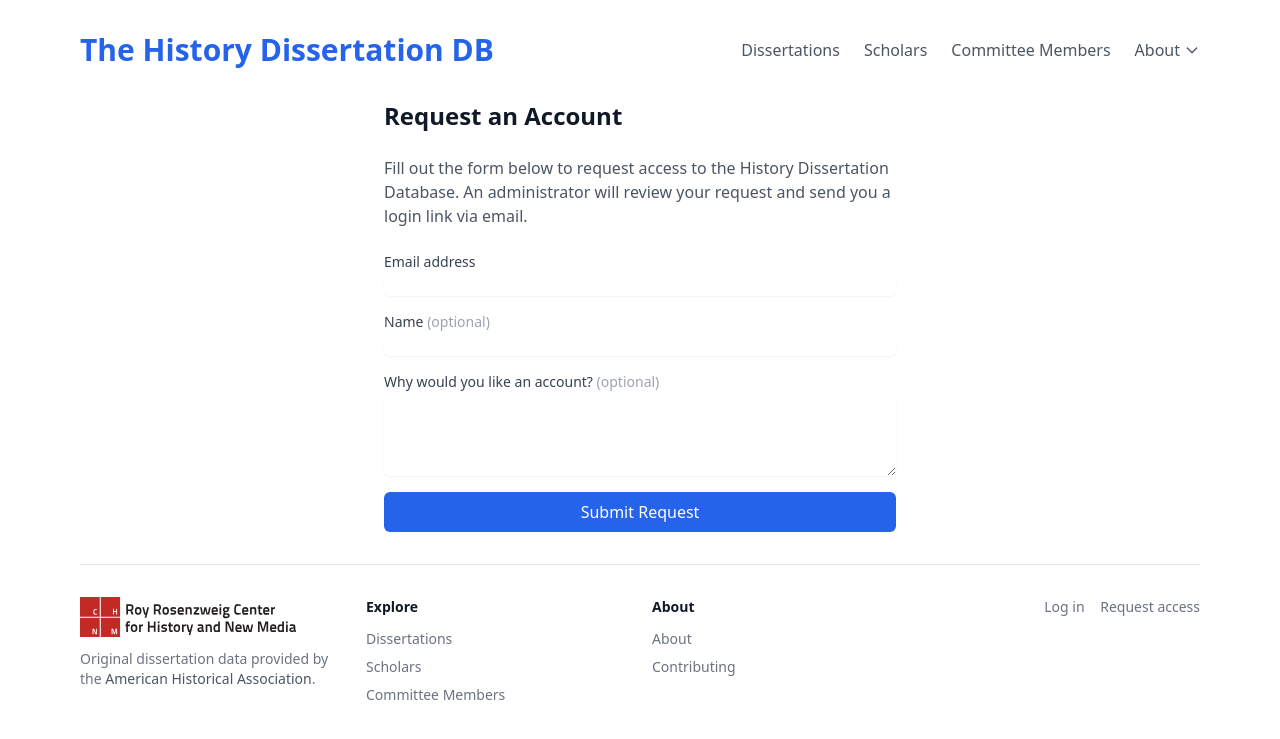
After one commit to chnm/diss-db, a Django app: page /request-account/ in a window 1280 px wide. The commit adds this page. Shown: the top 739 px of the page. Run offline with Django 5.2, Linux system fonts and the light colour scheme; parts of the project's set-up code (start-up, migrations or seed data) failed here and were passed over; some libraries are stand-ins or nearby versions.

Commit message:
feat(auth): add magic link authentication with admin-approved account requests
Add passwordless authentication flow: users request accounts at
/request-account/, admins approve via Django Admin (which creates a User
and emails a magic link), and subsequent logins happen via emailed
magic links at /login/. Includes rate limiting (3 req/hr/IP), superuser
email notifications on new requests, a cleanup command for expired
tokens and stale requests, and a custom SMTP backend for Docker EHLO
compatibility.

Co-Authored-By: Claude Opus 4.6 <noreply@anthropic.com>

```diff
--- /dev/null
+++ b/dissdb/context_processors.py
@@ -0,0 +1,7 @@
+from django.conf import settings
+
+
+def magic_link_settings(request):
+    return {
+        "MAGIC_LINK_EXPIRY_MINUTES": settings.MAGIC_LINK_EXPIRY_MINUTES,
+    }
--- a/dissdb/forms.py
+++ b/dissdb/forms.py
@@ -1,7 +1,7 @@
 from django import forms
 from django.forms import inlineformset_factory
 
-from .models import CommitteeMember, Dissertation, DissertationLink, Scholar, ScholarWebsite
+from .models import AccountRequest, CommitteeMember, Dissertation, DissertationLink, Scholar, ScholarWebsite
 
 INPUT_CLASSES = "mt-1 block w-full rounded-md border-gray-300 shadow-sm focus:border-blue-500 focus:ring-blue-500 sm:text-sm"
 TEXTAREA_CLASSES = "mt-1 block w-full rounded-md border-gray-300 shadow-sm focus:border-blue-500 focus:ring-blue-500 sm:text-sm"
@@ -73,3 +73,20 @@ DissertationLinkFormSet = inlineformset_factory(
         "label": forms.TextInput(attrs={"class": INPUT_CLASSES, "placeholder": "Optional display label"}),
     },
 )
+
+
+class AccountRequestForm(forms.ModelForm):
+    class Meta:
+        model = AccountRequest
+        fields = ["email", "name", "reason"]
+        widgets = {
+            "email": forms.EmailInput(attrs={"class": INPUT_CLASSES}),
+            "name": forms.TextInput(attrs={"class": INPUT_CLASSES}),
+            "reason": forms.Textarea(attrs={"class": TEXTAREA_CLASSES, "rows": 4}),
+        }
+
+
+class MagicLinkRequestForm(forms.Form):
+    email = forms.EmailField(
+        widget=forms.EmailInput(attrs={"class": INPUT_CLASSES}),
+    )
--- a/dissdb/urls.py
+++ b/dissdb/urls.py
@@ -40,6 +40,11 @@ urlpatterns = [
     path('scholar/<int:pk>/edit/', views.ScholarUpdateView.as_view(), name='scholar-edit'),
     path('dissertation/<int:pk>/edit/', views.DissertationUpdateView.as_view(), name='dissertation-edit'),
     path('scholar/<int:pk>/add-dissertation/', views.DissertationCreateView.as_view(), name='dissertation-create'),
+    # Auth
+    path('request-account/', views.request_account, name='request-account'),
+    path('login/', views.magic_link_login_request, name='login'),
+    path('auth/login/<str:token>/', views.magic_link_verify, name='magic-link-verify'),
+    path('logout/', views.logout_view, name='logout'),
     # path("scholarsapi/<int:pk>/", views.ScholarDetail.as_view()),
     # path('', include(router.urls)),
     # path('api-auth/', include('rest_framework.urls', namespace='rest_framework'))
--- a/dissdb/views.py
+++ b/dissdb/views.py
@@ -1,5 +1,13 @@
+import secrets
+from datetime import timedelta
+
+from django.conf import settings
+from django.contrib import messages
+from django.contrib.auth import get_user_model, login, logout
 from django.contrib.auth.mixins import LoginRequiredMixin
+from django.core.mail import send_mail
 from django.shortcuts import get_object_or_404, redirect, render
+from django.utils import timezone
 from django.utils.text import slugify
 from django.views import generic
 from django.views.generic.edit import UpdateView
@@ -19,9 +27,11 @@ from django.views.decorators.csrf import csrf_exempt
 from dissdb.serializers import ScholarCreateSerializer, ScholarSerializer
 
 from .filters import ComMemFilter, DissertationFilter, ScholarFilter
-from .forms import CommitteeMemberFormSet, DissertationForm, DissertationLinkFormSet, ScholarForm, ScholarWebsiteFormSet
-from .models import CommitteeMember, Dissertation, DissertationLink, Scholar, ScholarWebsite
+from .forms import AccountRequestForm, CommitteeMemberFormSet, DissertationForm, DissertationLinkFormSet, MagicLinkRequestForm, ScholarForm, ScholarWebsiteFormSet
+from .models import AccountRequest, CommitteeMember, Dissertation, DissertationLink, MagicLink, Scholar, ScholarWebsite
 from .tables import ComMemTable, DissTable, ScholarTable
+
+User = get_user_model()
 # import pandas as pd
 
 
@@ -232,7 +242,6 @@ class ScholarCreateView(LoginRequiredMixin, generic.CreateView):
     model = Scholar
     form_class = ScholarForm
     template_name = "dissertations/scholar_create.html"
-    login_url = "/admin/login/"
 
     def get_success_url(self):
         return self.object.get_absolute_url()
@@ -328,7 +337,6 @@ class ScholarUpdateView(LoginRequiredMixin, UpdateView):
     model = Scholar
     form_class = ScholarForm
     template_name = "dissertations/scholar_edit.html"
-    login_url = "/admin/login/"
 
     def get_context_data(self, **kwargs):
         if "website_formset" not in kwargs:
@@ -353,7 +361,6 @@ class DissertationUpdateView(LoginRequiredMixin, UpdateView):
     model = Dissertation
     form_class = DissertationForm
     template_name = "dissertations/dissertation_edit.html"
-    login_url = "/admin/login/"
 
     def get_context_data(self, **kwargs):
         if "link_formset" not in kwargs:
@@ -383,7 +390,6 @@ class DissertationCreateView(LoginRequiredMixin, generic.CreateView):
     model = Dissertation
     form_class = DissertationForm
     template_name = "dissertations/dissertation_create.html"
-    login_url = "/admin/login/"
 
     def get_context_data(self, **kwargs):
         context = super().get_context_data(**kwargs)
@@ -395,3 +401,122 @@ class DissertationCreateView(LoginRequiredMixin, generic.CreateView):
         form.instance.author = author
         self.object = form.save()
         return redirect(author.get_absolute_url())
+
+
+# ---------------------------------------------------------------------------
+# Auth views
+# ---------------------------------------------------------------------------
+
+
+def _create_and_send_magic_link(request, user):
+    """Create a magic link token and email it to the user."""
+    token = secrets.token_hex(48)
+    expires_at = timezone.now() + timedelta(
+        minutes=settings.MAGIC_LINK_EXPIRY_MINUTES
+    )
+    MagicLink.objects.create(token=token, user=user, expires_at=expires_at)
+
+    login_url = request.build_absolute_uri(
+        f"/auth/login/{token}/"
+    )
+    send_mail(
+        subject="Your login link for the History Dissertation DB",
+        message=f"Click the link below to log in. This link expires in {settings.MAGIC_LINK_EXPIRY_MINUTES} minutes.\n\n{login_url}\n\nIf you did not request this link, you can ignore this email.\n",
+        from_email=settings.DEFAULT_FROM_EMAIL,
+        recipient_list=[user.email],
+    )
+
+
+def _get_client_ip(request):
+    """Extract client IP, respecting X-Forwarded-For behind a reverse proxy."""
+    xff = request.META.get("HTTP_X_FORWARDED_FOR")
+    if xff:
+        return xff.split(",")[0].strip()
+    return request.META.get("REMOTE_ADDR")
+
+
+def request_account(request):
+    if request.method == "POST":
+        # Rate limit: 3 requests per hour per IP
+        client_ip = _get_client_ip(request)
+        one_hour_ago = timezone.now() - timedelta(hours=1)
+        recent_count = AccountRequest.objects.filter(
+            created_at__gte=one_hour_ago,
+            ip_address=client_ip,
+        ).count()
+        if recent_count >= 3:
+            return render(request, "auth/request_account_done.html")
+
+        form = AccountRequestForm(request.POST)
+        if form.is_valid():
+            acct_request = form.save(commit=False)
+            acct_request.ip_address = client_ip
+            acct_request.save()
+
+            # Notify superusers
+            superuser_emails = list(
+                User.objects.filter(is_superuser=True)
+                .values_list("email", flat=True)
+                .exclude(email="")
+            )
+            if superuser_emails:
+                send_mail(
+                    subject="New account request for the History Dissertation DB",
+                    message=(
+                        f"A new account request has been submitted.\n\n"
+                        f"Email: {acct_request.email}\n"
+                        f"Name: {acct_request.name or '(not provided)'}\n"
+                        f"Reason: {acct_request.reason or '(not provided)'}\n\n"
+                        f"Review it in the admin: {request.build_absolute_uri('/admin/dissdb/accountrequest/')}\n"
+                    ),
+                    from_email=settings.DEFAULT_FROM_EMAIL,
+                    recipient_list=superuser_emails,
+                )
+
+            return render(request, "auth/request_account_done.html")
+    else:
+        form = AccountRequestForm()
+    return render(request, "auth/request_account.html", {"form": form})
+
+
+def magic_link_login_request(request):
+    if request.method == "POST":
+        form = MagicLinkRequestForm(request.POST)
+        if form.is_valid():
+            email = form.cleaned_data["email"]
+            try:
+                user = User.objects.get(email=email)
+                _create_and_send_magic_link(request, user)
+            except User.DoesNotExist:
+                pass  # No enumeration — always show the same page
+            return render(request, "auth/login_link_sent.html")
+    else:
+        form = MagicLinkRequestForm()
+    return render(request, "auth/login.html", {"form": form})
+
+
+def magic_link_verify(request, token):
+    try:
+        link = MagicLink.objects.get(token=token)
+    except MagicLink.DoesNotExist:
+        return render(request, "auth/login_invalid.html", status=400)
+
+    if link.used or link.is_expired:
+        return render(request, "auth/login_invalid.html", status=400)
+
+    link.used = True
+    link.used_at = timezone.now()
+    link.save()
+
+    login(request, link.user, backend="dissdb.backends.MagicLinkBackend")
+    request.session.set_expiry(
+        settings.MAGIC_LINK_SESSION_EXPIRY_DAYS * 86400
+    )
+    messages.success(request, "Welcome back, you're now logged in!")
+    return redirect(settings.LOGIN_REDIRECT_URL)
+
+
+def logout_view(request):
+    if request.method == "POST":
+        logout(request)
+    return redirect(settings.LOGOUT_REDIRECT_URL)
--- /dev/null
+++ b/templates/auth/emails/magic_link.txt
@@ -0,0 +1,6 @@
+Click the link below to log in to the History Dissertation Database.
+This link expires in {{ expiry_minutes }} minutes.
+
+{{ login_url }}
+
+If you did not request this link, you can safely ignore this email.
--- /dev/null
+++ b/templates/auth/request_account.html
@@ -0,0 +1,45 @@
+{% extends "base.html" %}
+
+{% block title %}
+<title>Request an Account - The History Dissertation DB</title>
+{% endblock title %}
+
+{% block main %}
+<div class="max-w-lg mx-auto">
+	<h1 class="text-2xl font-bold text-gray-900 mb-6">Request an Account</h1>
+	<p class="text-gray-600 mb-6">
+		Fill out the form below to request access to the History Dissertation Database.
+		An administrator will review your request and send you a login link via email.
+	</p>
+
+	<form method="post">
+		{% csrf_token %}
+		<div class="space-y-4">
+			<div>
+				<label for="id_email" class="block text-sm font-medium text-gray-700">Email address</label>
+				{{ form.email }}
+				{% if form.email.errors %}
+				<p class="mt-1 text-sm text-red-600">{{ form.email.errors.0 }}</p>
+				{% endif %}
+			</div>
+			<div>
+				<label for="id_name" class="block text-sm font-medium text-gray-700">Name <span class="text-gray-400">(optional)</span></label>
+				{{ form.name }}
+				{% if form.name.errors %}
+				<p class="mt-1 text-sm text-red-600">{{ form.name.errors.0 }}</p>
+				{% endif %}
+			</div>
+			<div>
+				<label for="id_reason" class="block text-sm font-medium text-gray-700">Why would you like an account? <span class="text-gray-400">(optional)</span></label>
+				{{ form.reason }}
+				{% if form.reason.errors %}
+				<p class="mt-1 text-sm text-red-600">{{ form.reason.errors.0 }}</p>
+				{% endif %}
+			</div>
+			<button type="submit" class="w-full bg-blue-600 text-white py-2 px-4 rounded-md hover:bg-blue-700 focus:outline-none focus:ring-2 focus:ring-blue-500 focus:ring-offset-2">
+				Submit Request
+			</button>
+		</div>
+	</form>
+</div>
+{% endblock main %}
--- a/templates/base.html
+++ b/templates/base.html
@@ -57,6 +57,16 @@
 		</header>
 
 		<main class="mt-8">
+			{% if messages %}
+			{% for message in messages %}
+			<div x-data="{ show: true }" x-show="show" x-transition class="mb-6 rounded-md p-4 {% if message.tags == 'success' %}bg-green-50 text-green-800{% elif message.tags == 'error' %}bg-red-50 text-red-800{% else %}bg-blue-50 text-blue-800{% endif %}">
+				<div class="flex items-center justify-between">
+					<p class="text-sm font-medium">{{ message }}</p>
+					<button @click="show = false" class="ml-4 text-current opacity-50 hover:opacity-75">&times;</button>
+				</div>
+			</div>
+			{% endfor %}
+			{% endif %}
 			{% block main %}
 			{% endblock main %}
 		</main>
@@ -87,13 +97,16 @@
 				<div class="text-sm md:text-right">
 					{% if request.user.is_authenticated %}
 					<span class="text-gray-400 mr-3">{{ request.user.username }}</span>
+					{% if request.user.is_staff %}
 					<a href="{% url 'admin:index' %}" class="text-gray-500 hover:text-gray-700 mr-3">Admin</a>
-					<form method="post" action="{% url 'admin:logout' %}" class="inline">
+					{% endif %}
+					<form method="post" action="{% url 'logout' %}" class="inline">
 						{% csrf_token %}
 						<button type="submit" class="text-gray-500 hover:text-gray-700 cursor-pointer">Log out</button>
 					</form>
 					{% else %}
-					<a href="{% url 'admin:login' %}?next={{ request.path }}" class="text-gray-500 hover:text-gray-700">Log in</a>
+					<a href="{% url 'login' %}" class="text-gray-500 hover:text-gray-700 mr-3">Log in</a>
+					<a href="{% url 'request-account' %}" class="text-gray-500 hover:text-gray-700">Request access</a>
 					{% endif %}
 				</div>
 			</div>
--- a/templates/contributing.html
+++ b/templates/contributing.html
@@ -68,7 +68,7 @@
         <ul class="list-disc pl-6 mb-8 text-gray-700 space-y-2">
             <li><strong>Search before adding:</strong> Use the <a href="{% url 'scholars' %}" class="text-blue-600 hover:text-blue-800 font-medium">Scholars</a> page to check if a person already exists before creating a new record.</li>
             <li><strong>Fuzzy search:</strong> The search is fuzzy, so minor typos or variations in spelling will still return results.</li>
-            <li><strong>Login required:</strong> You must be logged in to add or edit records. If you don't have an account, contact the project team.</li>
+            <li><strong>Login required:</strong> You must be logged in to add or edit records. If you don't have an account, <a href="{% url 'request-account' %}" class="text-blue-600 hover:text-blue-800 font-medium">request access</a>.</li>
         </ul>
 
         <div class="bg-gray-50 p-6 rounded-lg">
```
Also changed, not shown: config/settings.py (+27 -0 lines), dissdb/admin.py (+67 -2 lines), dissdb/backends.py (added, +21 -0 lines), dissdb/email_backend.py (added, +44 -0 lines), dissdb/management/commands/cleanup_magic_links.py (added, +47 -0 lines), dissdb/models.py (+96 -0 lines), templates/auth/login.html (added, +35 -0 lines), templates/auth/login_invalid.html (added, +18 -0 lines), templates/auth/login_link_sent.html (added, +16 -0 lines), templates/auth/request_account_done.html (added, +16 -0 lines), dissdb/migrations/0022_accountrequest_historicalaccountrequest_and_more.py (added), dissdb/migrations/0023_accountrequest_ip_address_and_more.py (added).
